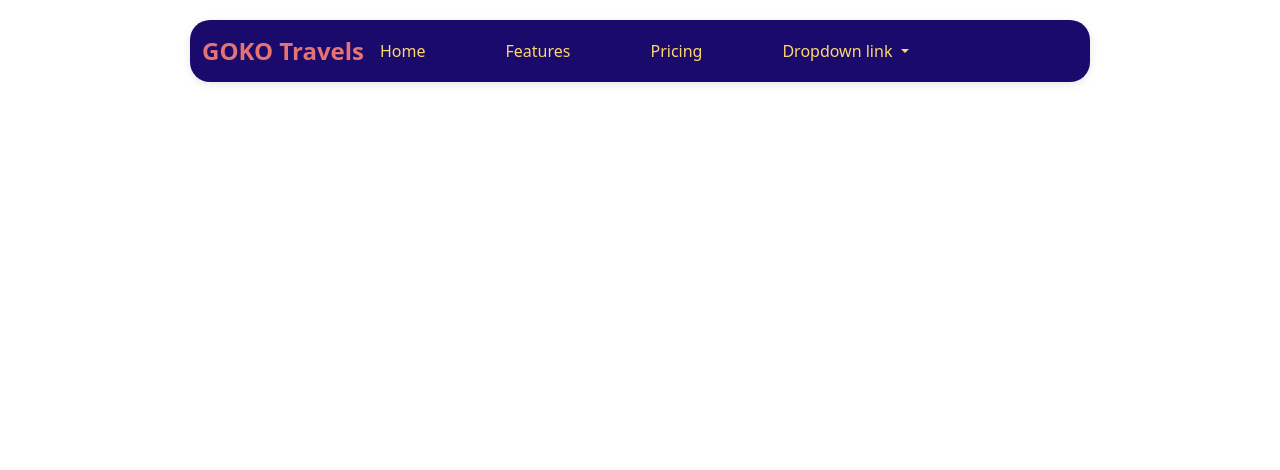
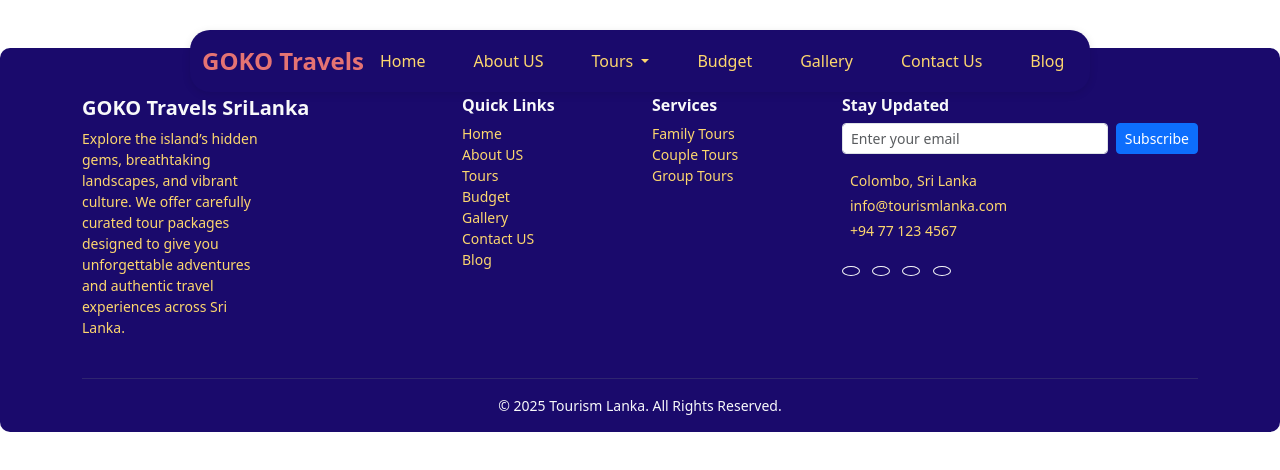
Before and after one commit to RasikaMadushanka/travel_Package, a plain HTML site: page index.html in a window 1280 px wide. Drawn offline with nearby package versions, Linux system fonts and the light colour scheme.

```diff
--- a/Style.css
+++ b/Style.css
@@ -1,20 +1,26 @@
-.navgap{
-    gap: 5rem;
+.navgap {
+    gap: 3rem;
 
 }
+
 .custom_navbar {
-    max-width: 900px;       /* adjust width as you like (e.g., 70%, 800px, etc.) */
-    margin: 20px auto;      /* centers it horizontally */
-    border-radius: 20px;    /* optional – gives soft corners */
-    box-shadow: 0 2px 8px rgba(0,0,0,0.1); /* optional for a nice floating look */
-  }
-  .nav_color{
+    max-width: 900px;
+    margin: 30px auto;
+    border-radius: 20px;
+    box-shadow: 0 2px 8px rgba(0, 0, 0, 0.1);
+}
+
+.nav_color {
     background-color: #1A0A6C;
-  }
+}
 
 
 
-  .nav_text {
+.nav_text {
     text-decoration: none;
     color: #FDD76E;
-  }
+}
+
+.f_radius {
+    border-radius: 10px;
+}
--- a/index.html
+++ b/index.html
@@ -1,5 +1,6 @@
 <!DOCTYPE html>
 <html lang="en">
+
 <head>
     <meta charset="UTF-8">
     <meta name="viewport" content="width=device-width, initial-scale=1.0">
@@ -7,13 +8,15 @@
     <link rel="stylesheet" href="https://cdn.jsdelivr.net/npm/bootstrap@5.3.8/dist/css/bootstrap.min.css">
     <link rel="stylesheet" href="Style.css">
 </head>
+
 <body>
     <nav class="navbar navbar-expand-lg nav_color custom_navbar  fixed-top  ">
         <div class="container-fluid ">
             <a class="navbar-brand fw-bold" href="#" style="color:#e57373; font-size:1.5rem;">
                 GOKO Travels
             </a>
-    <button class="navbar-toggler" type="button" data-bs-toggle="collapse" data-bs-target="#navbarNavDropdown" aria-controls="navbarNavDropdown" aria-expanded="false" aria-label="Toggle navigation">
+            <button class="navbar-toggler" type="button" data-bs-toggle="collapse" data-bs-target="#navbarNavDropdown"
+                aria-controls="navbarNavDropdown" aria-expanded="false" aria-label="Toggle navigation">
                 <span class="navbar-toggler-icon"></span>
             </button>
             <div class="collapse navbar-collapse " id="navbarNavDropdown">
@@ -22,26 +25,104 @@
                         <a class="nav_text " aria-current="page" href="#">Home</a>
                     </li>
                     <li class="nav-item">
-          <a class="nav_text" href="#">Features</a>
+                        <a class="nav_text " aria-current="page" href="#">About US</a>
+                    </li>
+                    <li class="nav-item dropdown">
+                        <a class="nav_text dropdown-toggle" href="#" role="button" data-bs-toggle="dropdown"
+                            aria-expanded="false">
+                            Tours
+                        </a>
+                        <ul class="dropdown-menu">
+                            <li><a class="dropdown-item" href="#">Family Tours</a></li>
+                            <li><a class="dropdown-item" href="#">Couple Tours</a></li>
+                            <li><a class="dropdown-item" href="#">Group Tours</a></li>
+                        </ul>
                     </li>
                     <li class="nav-item">
-          <a class="nav_text" href="#">Pricing</a>
+                        <a class="nav_text" href="#">Budget</a>
                     </li>
-        <li class="nav-item dropdown">
-          <a class="nav_text dropdown-toggle" href="#" role="button" data-bs-toggle="dropdown" aria-expanded="false">
-            Dropdown link
-          </a>
-          <ul class="dropdown-menu">
-            <li><a class="dropdown-item" href="#">Action</a></li>
-            <li><a class="dropdown-item" href="#">Another action</a></li>
-            <li><a class="dropdown-item" href="#">Something else here</a></li>
-          </ul>
+                    <li class="nav-item">
+                        <a class="nav_text" href="#">Gallery</a>
                     </li>
+                    <li class="nav-item">
+                        <a class="nav_text" href="#">Contact Us</a>
+                    </li>
+                    <li class="nav-item">
+                        <a class="nav_text" href="#">Blog</a>
+                    </li>
+
                 </ul>
             </div>
         </div>
     </nav>
 
+
+
+
+    <!-- ----------footer----------------- -->
+    <footer class="nav_color text-light pt-5 pb-3 mt-5  f_radius" data-aos="fade-right"
+        data-aos-offset="300" data-aos-easing="ease-in-sine">
+        <div class="container">
+            <div class="row gy-4">
+                <div class="col-md-4">
+                    <h5 class="fw-bold ">GOKO Travels SriLanka</h5>
+                    <p class="small nav_text h-75 w-50" >
+                        Explore the island’s hidden gems, breathtaking landscapes, and vibrant culture. We offer
+                        carefully curated tour packages designed to give you unforgettable adventures and authentic
+                        travel experiences across Sri Lanka.
+                    </p>
+                </div>
+                <div class="col-md-2">
+                    <h6 class=" fw-bold ">Quick Links</h6>
+                    <ul class="list-unstyled small ">
+                        <li><a href="#" class="text-decoration-none  nav_text">Home</a></li>
+                        <li><a href="#" class="text-decoration-none  nav_text">About US</a></li>
+                        <li><a href="#" class="text-decoration-none  nav_text">Tours</a></li>
+                        <li><a href="#" class="text-decoration-none  nav_text">Budget</a></li>
+                        <li><a href="#" class="text-decoration-none  nav_text">Gallery</a></li>
+                        <li><a href="#" class="text-decoration-none  nav_text">Contact US</a></li>
+                        <li><a href="#" class="text-decoration-none  nav_text">Blog</a></li>
+
+
+                    </ul>
+                </div>
+                <div class="col-md-2">
+                    <h6 class="fw-bold ">Services</h6>
+                    <ul class="list-unstyled small">
+                        <li><a href="#" class="text-decoration-none nav_text ">Family Tours</a></li>
+                        <li><a href="#" class="text-decoration-none nav_text">Couple Tours </a></li>
+                        <li><a href="#" class="text-decoration-none nav_text">Group Tours</a></li>
+                    </ul>
+                </div>
+                <div class="col-md-4">
+                    <h6 class="fw-bold">Stay Updated</h6>
+                    <form class="d-flex mb-3">
+                        <input type="email" class="form-control form-control-sm me-2" placeholder="Enter your email">
+                        <button class="btn btn-primary btn-sm">Subscribe</button>
+                    </form>
+
+                    <p class="small mb-1 nav_text"><i class="fa fa-map-marker-alt me-2 "></i> Colombo, Sri Lanka</p>
+                    <p class="small mb-1 nav_text"><i class="fa fa-envelope me-2"></i> info@tourismlanka.com</p>
+                    <p class="small mb-3 nav_text"><i class="fa fa-phone me-2"></i> +94 77 123 4567</p>
+                    <div>
+                        <a href="#" class="btn btn-outline-light btn-sm rounded-circle me-2"><i
+                                class="fab fa-facebook-f"></i></a>
+                        <a href="#" class="btn btn-outline-light btn-sm rounded-circle me-2"><i
+                                class="fab fa-instagram"></i></a>
+                        <a href="#" class="btn btn-outline-light btn-sm rounded-circle me-2"><i
+                                class="fab fa-whatsapp"></i></a>
+                        <a href="#" class="btn btn-outline-light btn-sm rounded-circle"><i
+                                class="fab fa-telegram"></i></a>
+                    </div>
+                </div>
+            </div>
+            <hr class="border-secondary mt-4">
+            <div class="text-center small">
+                &copy; 2025 Tourism Lanka. All Rights Reserved.
+            </div>
+        </div>
+    </footer>
     <script src="	https://cdn.jsdelivr.net/npm/bootstrap@5.3.8/dist/js/bootstrap.bundle.min.js"></script>
 </body>
+
 </html>
```
Lines whose indentation alone changed are shown as unchanged.
